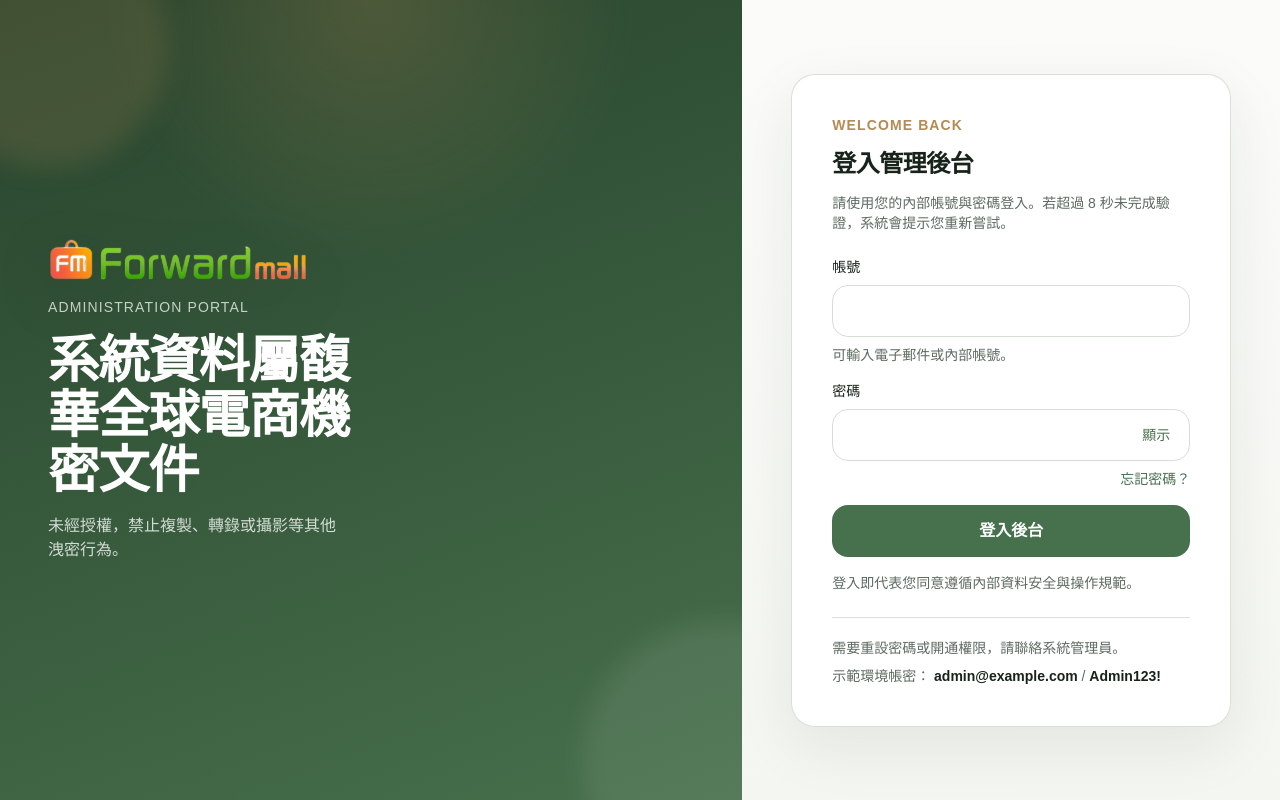
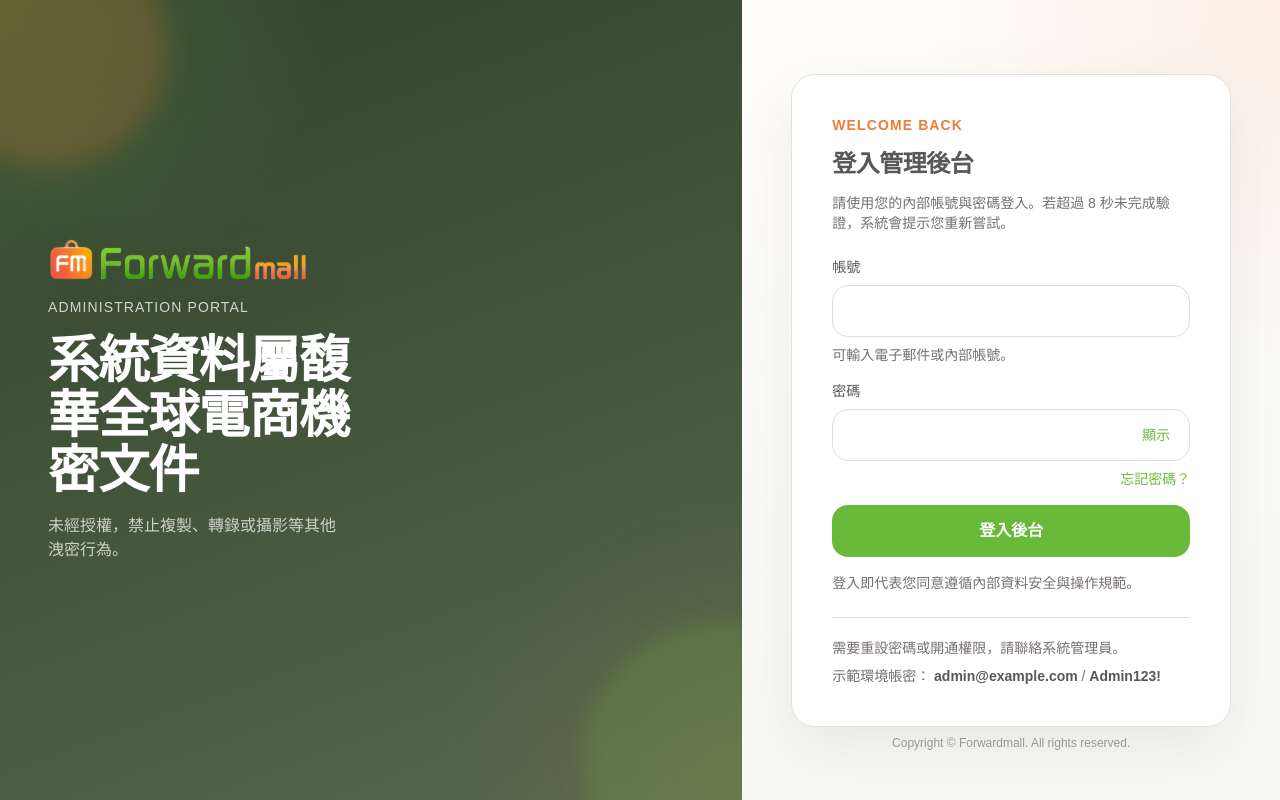
Before and after one commit to truelove4044/nuxt_base, a Nuxt app: page /login in a window 1280 px wide. Built offline with nearby package versions, Linux system fonts and the light colour scheme.

Commit message:
feat: 套用 Forwardmall 品牌配色並補上登入頁版權資訊

```diff
--- a/app/assets/css/main.css
+++ b/app/assets/css/main.css
@@ -1,24 +1,28 @@
 :root {
-  --color-bg: #f4f6f1;
-  --color-bg-elevated: #fbfcfa;
+  --color-bg: #f8f8f4;
+  --color-bg-elevated: #fffefb;
   --color-surface: #ffffff;
-  --color-surface-muted: #ecf1e8;
-  --color-border: #d7ded3;
-  --color-border-strong: #b6c2b4;
-  --color-text: #18231a;
-  --color-text-muted: #5e6b61;
-  --color-text-soft: #7b877d;
-  --color-primary-700: #35573a;
-  --color-primary-600: #47704c;
-  --color-primary-500: #5d8a63;
-  --color-primary-100: #dce8dc;
-  --color-accent: #b68a52;
+  --color-surface-muted: #f1f4ec;
+  --color-border: #dddeda;
+  --color-border-strong: #c4c9ba;
+  --color-text: #595757;
+  --color-text-muted: #76716f;
+  --color-text-soft: #9b9894;
+  --color-primary-700: #56942f;
+  --color-primary-600: #69ba3a;
+  --color-primary-500: #82d84e;
+  --color-primary-100: #eef8e6;
+  --color-accent: #ee7d3b;
   --color-danger: #b54545;
   --color-warning: #a56a2a;
-  --color-success: #2f7a4a;
-  --color-focus-ring: #8ead92;
-  --shadow-card: 0 20px 60px rgba(24, 35, 26, 0.08);
-  --shadow-button-hover: 0 10px 24px rgba(53, 87, 58, 0.22);
+  --color-success: #5aa445;
+  --color-focus-ring: #a6e37b;
+  --color-primary-600-rgb: 105, 186, 58;
+  --color-focus-ring-rgb: 166, 227, 123;
+  --color-danger-rgb: 181, 69, 69;
+  --shadow-card: 0 22px 60px rgba(89, 87, 87, 0.1);
+  --shadow-card-hover: 0 28px 76px rgba(89, 87, 87, 0.14);
+  --shadow-button-hover: 0 12px 28px rgba(105, 186, 58, 0.28);
   --text-xs: 12px;
   --text-sm: 14px;
   --text-base: 16px;
@@ -53,7 +57,8 @@ body {
   margin: 0;
   min-width: 320px;
   background:
-    radial-gradient(circle at top left, rgba(220, 232, 220, 0.9), transparent 30%),
+    radial-gradient(circle at top left, rgba(130, 216, 78, 0.16), transparent 28%),
+    radial-gradient(circle at top right, rgba(238, 125, 59, 0.12), transparent 24%),
     linear-gradient(180deg, var(--color-bg-elevated) 0%, var(--color-bg) 100%);
   color: var(--color-text);
   font-family: "Noto Sans TC", sans-serif;
@@ -69,11 +74,11 @@ body::before {
   inset: 0;
   z-index: -1;
   background-image:
-    linear-gradient(rgba(255, 255, 255, 0.28) 1px, transparent 1px),
-    linear-gradient(90deg, rgba(255, 255, 255, 0.28) 1px, transparent 1px);
+    linear-gradient(rgba(130, 216, 78, 0.08) 1px, transparent 1px),
+    linear-gradient(90deg, rgba(238, 125, 59, 0.05) 1px, transparent 1px);
   background-size: 28px 28px;
   content: "";
-  opacity: 0.22;
+  opacity: 0.2;
   pointer-events: none;
 }
 
@@ -118,7 +123,7 @@ p {
 }
 
 ::selection {
-  background: rgba(93, 138, 99, 0.18);
+  background: rgba(130, 216, 78, 0.24);
 }
 
 .sr-only {
--- a/app/components/auth/AuthBrandPanel.vue
+++ b/app/components/auth/AuthBrandPanel.vue
@@ -58,7 +58,7 @@
     left: -72px;
     width: 240px;
     height: 240px;
-    background: rgba(182, 138, 82, 0.18);
+    background: rgba(238, 125, 59, 0.2);
   }
 
   .auth-brand-panel::after {
@@ -66,7 +66,7 @@
     bottom: -100px;
     width: 280px;
     height: 280px;
-    background: rgba(255, 255, 255, 0.08);
+    background: rgba(130, 216, 78, 0.14);
   }
 
   .auth-brand-panel__content {
@@ -84,7 +84,7 @@
   }
 
   .auth-brand-panel__eyebrow {
-    color: rgba(236, 241, 232, 0.82);
+    color: rgba(255, 255, 255, 0.78);
     font-size: var(--text-sm);
     line-height: 20px;
     letter-spacing: 0.08em;
@@ -100,7 +100,7 @@
 
   .auth-brand-panel__description {
     max-width: 34ch;
-    color: rgba(255, 255, 255, 0.78);
+    color: rgba(255, 255, 255, 0.72);
     font-size: var(--text-base);
     line-height: 24px;
   }
--- a/app/components/auth/AuthBrandParticles.client.vue
+++ b/app/components/auth/AuthBrandParticles.client.vue
@@ -57,9 +57,9 @@
         },
         color: {
           value: [
-            "rgba(236, 241, 232, 0.78)",
-            "rgba(220, 232, 220, 0.54)",
-            "rgba(182, 138, 82, 0.34)",
+            "rgba(255, 255, 255, 0.68)",
+            "rgba(130, 216, 78, 0.42)",
+            "rgba(238, 125, 59, 0.34)",
           ],
         },
         shape: {
@@ -88,15 +88,15 @@
         links: {
           enable: true,
           distance: 136,
-          color: "rgba(220, 232, 220, 0.34)",
+          color: "rgba(130, 216, 78, 0.28)",
           frequency: 1,
-          opacity: 0.28,
+          opacity: 0.26,
           width: 1,
           triangles: {
             enable: true,
             frequency: 1,
-            color: "rgba(182, 138, 82, 0.44)",
-            opacity: 0.16,
+            color: "rgba(238, 125, 59, 0.38)",
+            opacity: 0.12,
           },
         },
         move: {
--- a/app/components/auth/AuthShell.vue
+++ b/app/components/auth/AuthShell.vue
@@ -19,13 +19,14 @@
   position: relative;
   overflow: hidden;
   background:
-    radial-gradient(circle at top, rgba(182, 138, 82, 0.24), transparent 30%),
-    linear-gradient(160deg, #28442d 0%, #35573a 45%, #47704c 100%);
+    radial-gradient(circle at top left, rgba(130, 216, 78, 0.18), transparent 30%),
+    radial-gradient(circle at bottom right, rgba(238, 125, 59, 0.12), transparent 28%),
+    linear-gradient(160deg, #33432d 0%, #42543a 48%, #55684d 100%);
 }
 
 .auth-shell__content {
   display: flex;
-  align-items: center;
+  align-items: stretch;
   justify-content: center;
   padding: var(--space-10) var(--space-5);
 }
--- a/app/components/base/BaseButton.vue
+++ b/app/components/base/BaseButton.vue
@@ -80,12 +80,12 @@ defineProps({
 .base-button:focus-visible {
   outline: 0;
   box-shadow:
-    0 0 0 4px rgba(142, 173, 146, 0.32),
+    0 0 0 4px rgba(var(--color-focus-ring-rgb), 0.32),
     var(--shadow-button-hover);
 }
 
 .base-button:disabled {
-  background: #8fa493;
+  background: color-mix(in srgb, var(--color-primary-600) 58%, #ffffff);
   color: rgba(255, 255, 255, 0.9);
   box-shadow: none;
   cursor: not-allowed;
--- a/app/components/base/BaseCard.vue
+++ b/app/components/base/BaseCard.vue
@@ -6,9 +6,9 @@
 
 <style scoped>
 .base-card {
-  border: 1px solid rgba(215, 222, 211, 0.92);
+  border: 1px solid color-mix(in srgb, var(--color-border) 92%, #ffffff);
   border-radius: 24px;
-  background: rgba(255, 255, 255, 0.94);
+  background: rgba(255, 255, 255, 0.96);
   box-shadow: var(--shadow-card);
   backdrop-filter: blur(16px);
 }
@@ -22,7 +22,7 @@
 
   .base-card:hover {
     transform: translateY(-1px);
-    box-shadow: 0 24px 72px rgba(24, 35, 26, 0.1);
+    box-shadow: var(--shadow-card-hover);
   }
 }
 </style>
--- a/app/components/base/BaseInput.vue
+++ b/app/components/base/BaseInput.vue
@@ -159,7 +159,7 @@ defineExpose({
 .base-input__field:focus-visible {
   outline: 0;
   border-color: var(--color-primary-600);
-  box-shadow: 0 0 0 4px rgba(142, 173, 146, 0.24);
+  box-shadow: 0 0 0 4px rgba(var(--color-focus-ring-rgb), 0.24);
 }
 
 .base-input__suffix {
@@ -188,7 +188,7 @@ defineExpose({
 }
 
 .is-error .base-input__field:focus-visible {
-  box-shadow: 0 0 0 4px rgba(181, 69, 69, 0.14);
+  box-shadow: 0 0 0 4px rgba(var(--color-danger-rgb), 0.14);
 }
 
 .is-disabled .base-input__field {
--- a/app/pages/login.vue
+++ b/app/pages/login.vue
@@ -8,6 +8,7 @@
       />
     </template>
 
+    <div class="login-page__column">
       <BaseCard class="login-page__card">
         <div class="login-page__header">
           <p class="login-page__overline">Welcome back</p>
@@ -39,6 +40,11 @@
           </p>
         </div>
       </BaseCard>
+
+      <p class="login-page__copyright">
+        Copyright © Forwardmall. All rights reserved.
+      </p>
+    </div>
   </AuthShell>
 </template>
 
@@ -175,9 +181,18 @@
 </script>
 
 <style scoped>
+  .login-page__column {
+    position: relative;
+    display: flex;
+    align-items: center;
+    width: min(100%, 440px);
+    min-height: 100%;
+  }
+
   .login-page__card {
-    width: min(100%, 440px);
+    width: 100%;
     padding: var(--space-6);
+    align-self: center;
   }
 
   .login-page__header {
@@ -221,9 +236,26 @@
     font-weight: 600;
   }
 
+  .login-page__copyright {
+    margin-top: var(--space-5);
+    color: var(--color-text-soft);
+    font-size: var(--text-xs);
+    line-height: 18px;
+    text-align: center;
+  }
+
   @media (min-width: 768px) {
     .login-page__card {
       padding: var(--space-10);
     }
+
+    .login-page__copyright {
+      position: absolute;
+      bottom: 0;
+      left: 50%;
+      width: 100%;
+      padding-top: 0;
+      transform: translateX(-50%);
+    }
   }
 </style>
```
Lines whose indentation alone changed are shown as unchanged.
